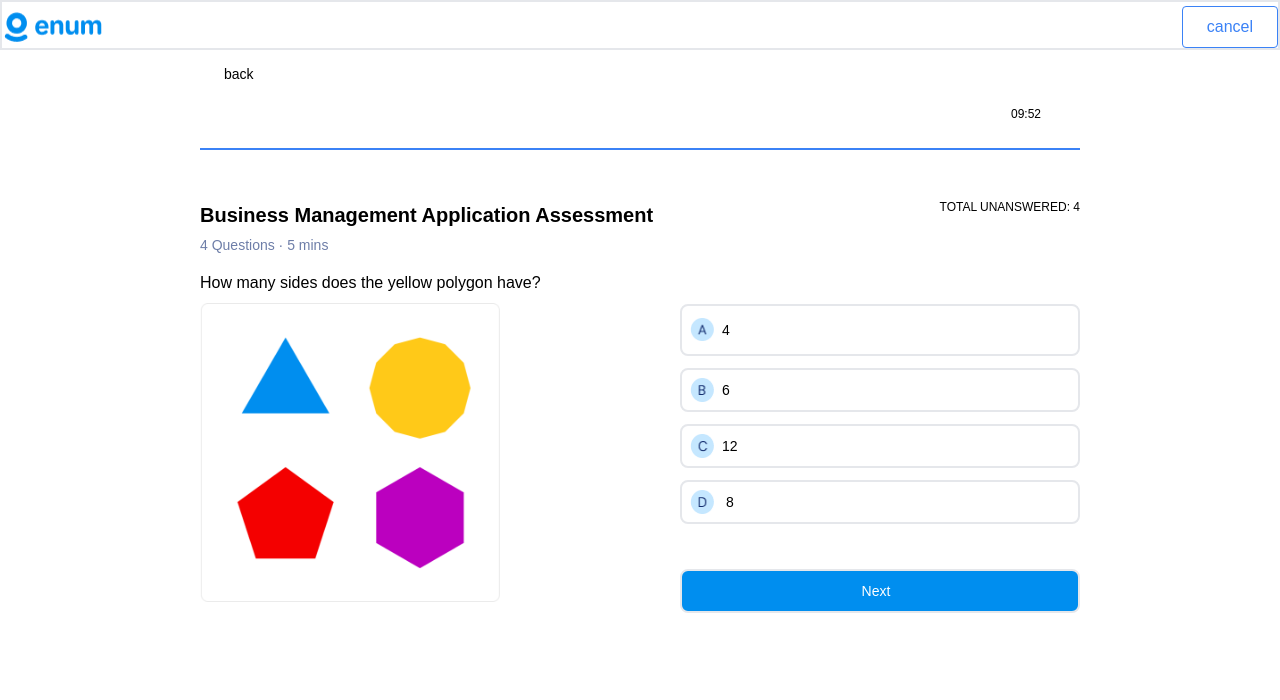
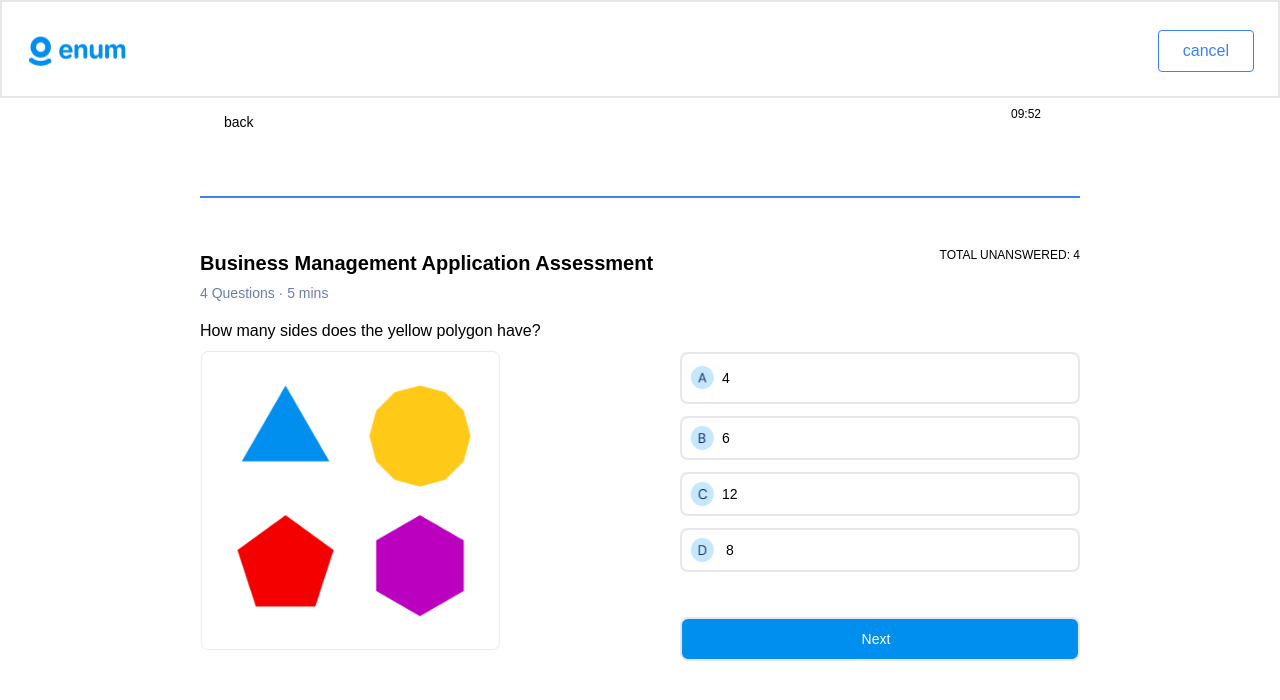
Before and after one commit to Yisaterese/enum-task, a Next.js app: page /assessmentPage in a window 1280 px wide. Shown: the top 700 px of the page. Built offline with nearby package versions, Linux system fonts and the light colour scheme; some icons are missing.

Commit message:
added code

```diff
--- a/component/assessmentNavbar.tsx
+++ b/component/assessmentNavbar.tsx
@@ -11,7 +11,7 @@ const AssessmentNavbar:React.FC<AssessmentNavbarProps> =({link})=>{
             setStyling(!styling)
     }
     return (
-        <div className='p-0.5 border-2 py-4 ] '>
+        <div className='p-0.5 border-2 py-4 ' style={{padding:'24px'}}>
             <div className='flex justify-between mt-1 ml-[4%] mr-[4%]  '>
                 <Image src={enumImage} alt='Enum Image' className=''/>
                 <Link href={link} className={`p-[10px_5px] ${!styling?'text-blue-500 rounded border border-blue-500 py-2 px-6': `${styling}`}`} onClick={changeColor}>cancel</Link>
```
